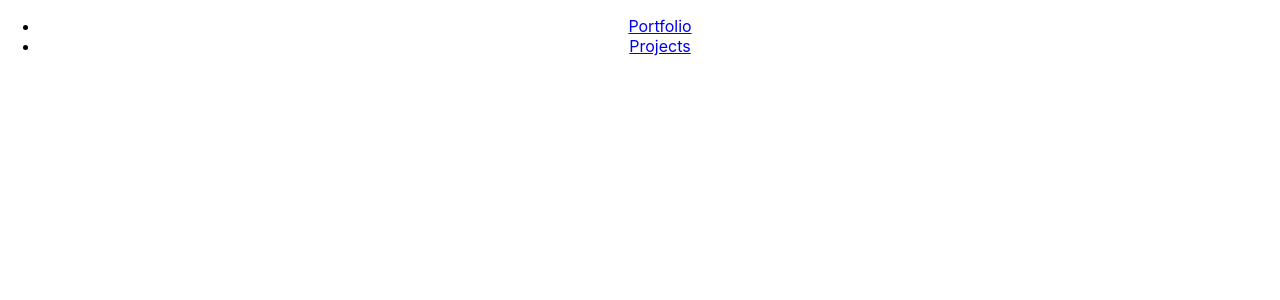
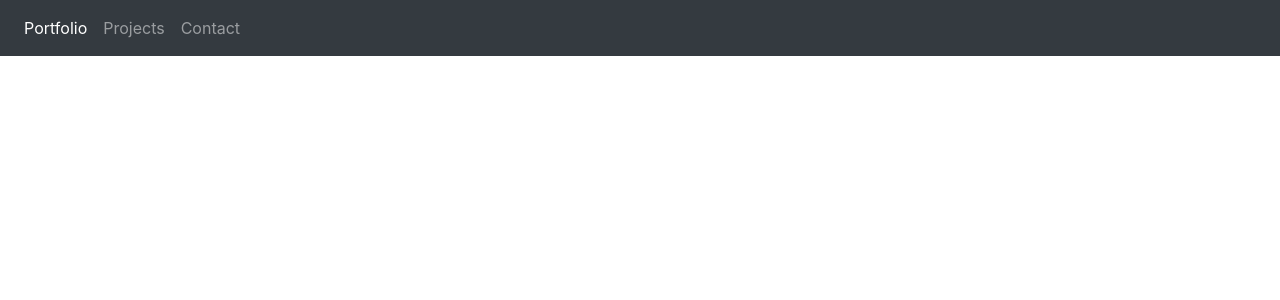
Before and after one commit to IA26/my-portfolio, a React (Create React App) app: page / in a window 1280 px wide. Shown: the top 300 px of the page. Built offline with nearby package versions, Linux system fonts and the light colour scheme.

Commit message:
added navbar link to head

```diff
--- a/public/index.html
+++ b/public/index.html
@@ -3,6 +3,7 @@
   <head>
     <meta charset="utf-8" />
     <link rel="icon" href="%PUBLIC_URL%/favicon.ico" />
+    <link rel="stylesheet" href="https://stackpath.bootstrapcdn.com/bootstrap/4.5.2/css/bootstrap.min.css" integrity="sha384-JcKb8q3iqJ61gNV9KGb8thSsNjpSL0n8PARn9HuZOnIxN0hoP+VmmDGMN5t9UJ0Z" crossorigin="anonymous">
     <meta name="viewport" content="width=device-width, initial-scale=1" />
     <meta name="theme-color" content="#000000" />
     <meta name="viewport" content="width=device-width, initial-scale=1">
--- a/src/components/NavBar.js
+++ b/src/components/NavBar.js
@@ -6,15 +6,19 @@ function NavBar(props) {
 
 
     return (
-        <nav className="navbar navbar-expand-lg navbar-dark bg-dark" id="navbar">
-          <div className="collapse navbar-collapse vertically-centered" id="navbarNav">
-            <ul className="navbar-nav">
+        <nav className="navbar navbar-expand-lg navbar-dark bg-dark">
+          <div className="collapse navbar-collapse vertically-centered">
+            <ul className="navbar-nav mr-auto list-unstyled">
              <li className="nav-item">
                 <NavLink to="/" className="nav-link" >Portfolio</NavLink>
              </li>
 
              <li className="nav-item" >
                  <NavLink to="/projects" className="nav-link">Projects</NavLink>
+             </li>
+
+             <li className="nav-item">
+                <NavLink to="/contact" className="nav-link">Contact</NavLink>
              </li>
 
             </ul>
```
